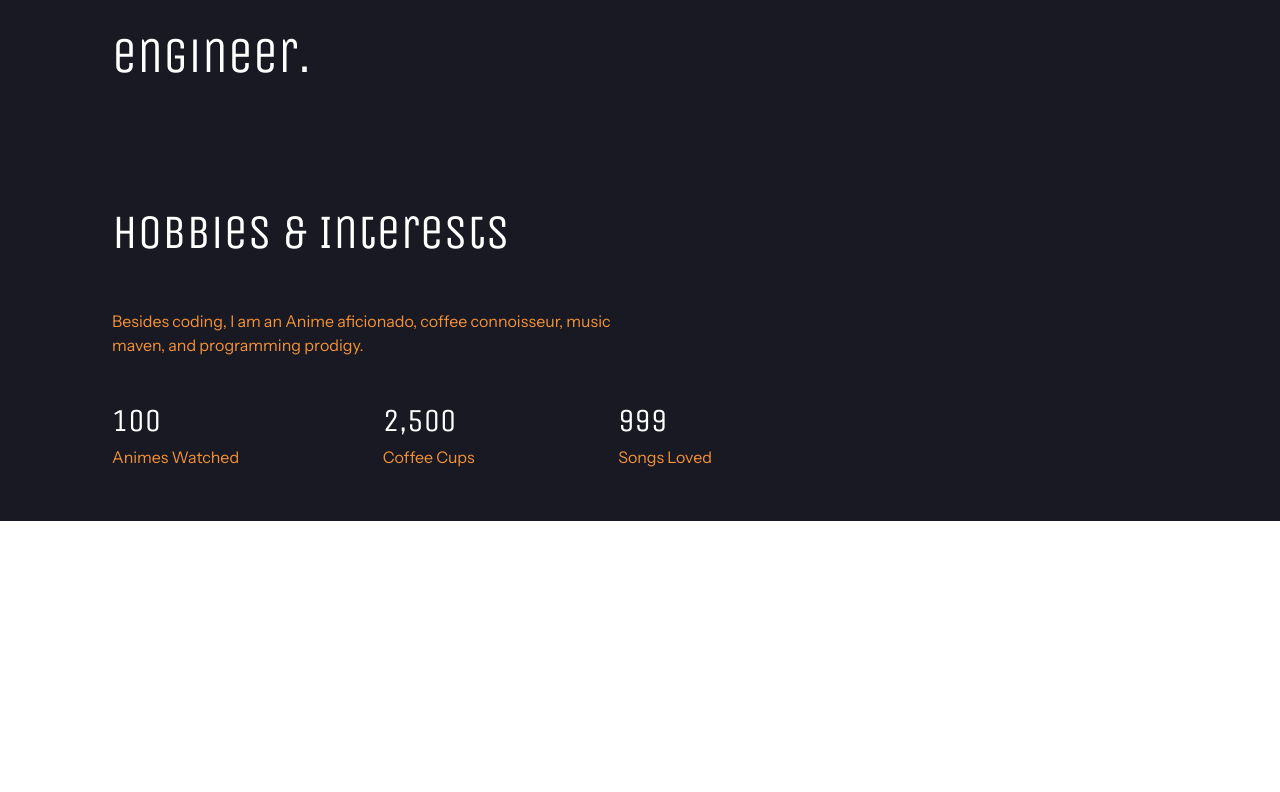
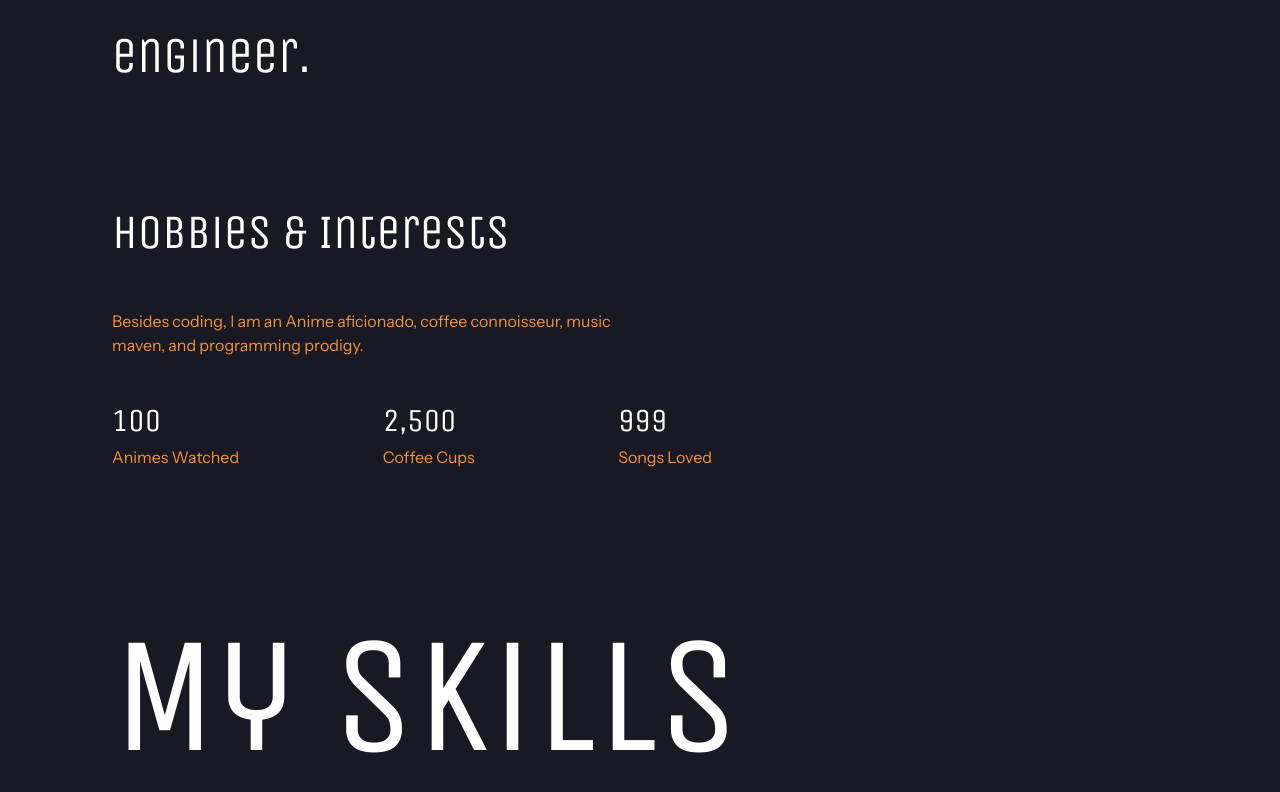
Before and after one commit to adi-pr/personal-website, a Next.js app: page / in a window 1280 px wide. Shown: the part 1178-1970 px from the top of the page. Before the commit the page ends 1699 px from the top, so only its background shows below. Built offline with nearby package versions, Linux system fonts and the light colour scheme.

Commit message:
Added Skills section content

```diff
--- a/app/page.tsx
+++ b/app/page.tsx
@@ -1,4 +1,4 @@
-import { About, Hero, Hobbies } from '@/components'
+import { About, Hero, Hobbies, Skills } from '@/components'
 import React from 'react'
 
 const Home = () => {
@@ -7,6 +7,7 @@ const Home = () => {
       <Hero />
       <About />
       <Hobbies />
+      <Skills />
     </main>
   )
 }
--- a/components/Hero.tsx
+++ b/components/Hero.tsx
@@ -11,7 +11,7 @@ const staatliches = Staatliches({ subsets: ["latin"], weight: ["400"] });
 const Hero = () => {
   return (
     <section
-      className={`${staatliches.className} z-20 bg-[#191923] text-white w-full h-[50vh] md:h-[100vh] landscape:h-[100vh] flex justify-center items-center relative overflow-hidden`}
+      className={`${staatliches.className} z-0 md:z-20 bg-[#191923] text-white w-full h-[50vh] md:h-[100vh] landscape:h-[100vh] flex justify-center items-center relative overflow-hidden`}
     >
       <ScrollingText />
       <m.div
--- a/components/Skills.tsx
+++ b/components/Skills.tsx
@@ -1,8 +1,14 @@
-import React from 'react'
+import { Unica_One } from "next/font/google";
+
+const unica_One = Unica_One({ subsets: ["latin"], weight: ["400"] });
 
 const Skills = () => {
   return (
-    <div>Skills</div>
+    <section className="bg-[#191923] md:px-20 py-5">
+        <div className="p-4 md:p-8">
+            <h2 className={`${unica_One.className} text-white text-[65px] lg:text-[165px] md:text-[117px] `}>My Skills</h2>
+        </div>
+    </section>
   )
 }
 
```
